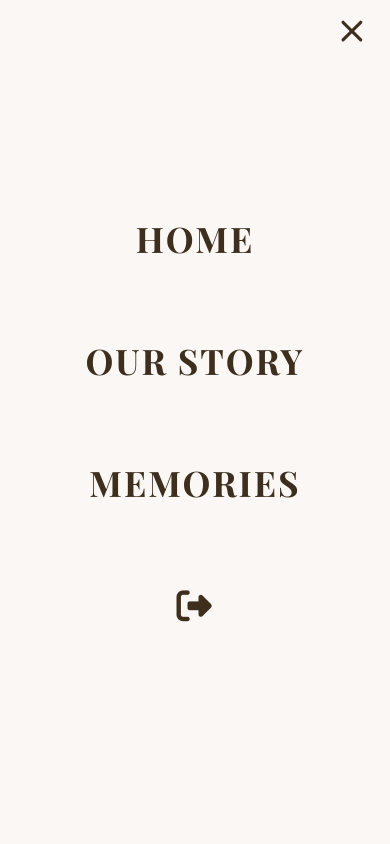
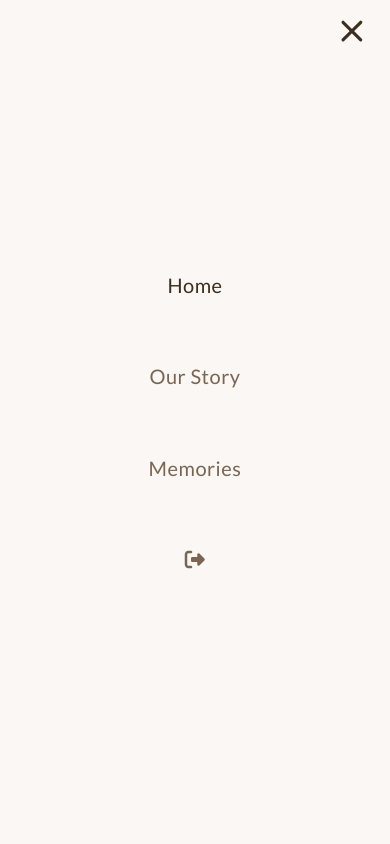
Before and after one commit to thulanesigasa/success_mahlangu, a website: page src/index.html in a window 390 px wide. Both pictures are taken after a click on the label "Toggle navigation". Shown: the top 844 px of the page. Drawn offline with nearby package versions, Linux system fonts and the light colour scheme; a web font is replaced by a local one.

Commit message:
fix: revert mobile menu links to subtle elegant typography

```diff
--- a/src/styles/main.css
+++ b/src/styles/main.css
@@ -973,7 +973,8 @@ a {
         align-items: center;
         justify-content: center;
         padding: 4rem 2rem;
-        gap: 1.5rem;
+        gap: 2rem;
+        /* Elegant spacing */
         transition: transform 0.6s cubic-bezier(0.77, 0, 0.175, 1),
             opacity 0.6s ease,
             visibility 0.6s;
@@ -1023,15 +1024,19 @@ a {
     }
 
     .nav-links a {
-        font-family: var(--font-heading);
-        font-size: 2.2rem;
-        font-weight: 700;
-        color: var(--beige-darkest);
-        text-transform: uppercase;
-        letter-spacing: 2px;
-        padding: 1.2rem;
+        font-family: var(--font-body);
+        font-size: 1.25rem;
+        font-weight: 400;
+        color: var(--text-secondary);
+        text-transform: none;
+        letter-spacing: 0.5px;
+        padding: 0.8rem;
         display: block;
-        border: none;
+        transition: color 0.3s ease;
+    }
+
+    .nav-links a:hover {
+        color: var(--rose-gold);
     }
 
     .nav-links a::after {
```
